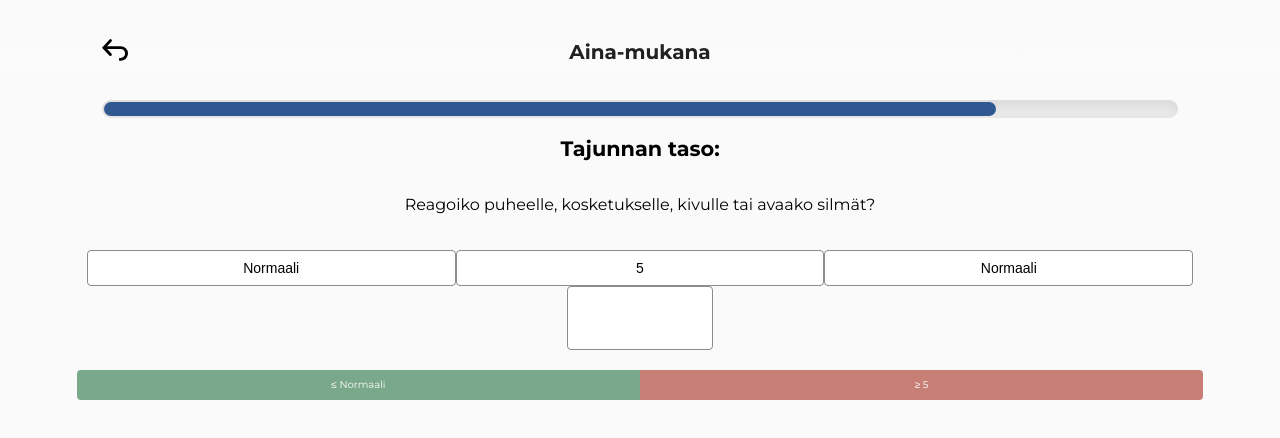
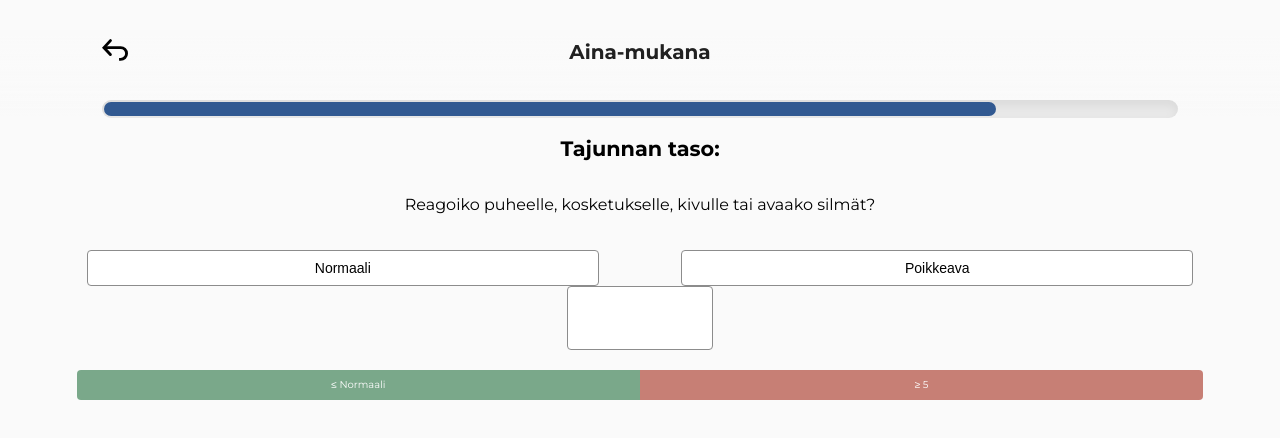
Before and after one commit to digitalents-helsinki/Sote-App, a React (Create React App) app: page /tajunnantaso in a window 1280 px wide. Shown: the top 438 px of the page. Built offline with nearby package versions, Linux system fonts and the light colour scheme.

Commit message:
Add few changes

```diff
--- a/src/Components/Button.js
+++ b/src/Components/Button.js
@@ -21,7 +21,7 @@ function Button(props) {
       [personDataKey]: value === newValue ? null : newValue
     });
 
-  console.log(props.values);
+  console.log();
   return (
     <div className="DoubleButton">
       <h2>{props.header}</h2>
@@ -42,14 +42,6 @@ function Button(props) {
           onClick={clickHandler(false)}
           value={values[1]}
         ></input>
-
-        <input
-          type="button"
-          className="double-button-inactive"
-          style={formulateButtonStyle(true)}
-          onClick={clickHandler(0)}
-          value={values[0]}
-        ></input>
       </form>
       {props.hoitoOhje && (
         <div
--- a/src/Components/Textarea.js
+++ b/src/Components/Textarea.js
@@ -2,7 +2,7 @@ import React from "react";
 
 // When implementing a Textarea component on any of the pages, pass in the State-Variables: "personData" and "setPersonData" to update the global personData variable as props. Also pass in a "name" prop to indicate what the key in the "personData" object should be.
 const scrollY = () => {
-  window.scrollTo(0, 100)
+  window.scrollTo(0, 100);
 };
 const Textarea = props => {
   return (
@@ -12,7 +12,7 @@ const Textarea = props => {
           ? "Poikkeava käytös"
           : "Poikkeavat löydökset."}
       </p>
-      <form onlick={scrollY()}>
+      <form onClick={scrollY()}>
         <textarea
           placeholder="Kirjoita tähän löydöksiäsi..."
           value={
--- a/src/Pages/TajunnantasoPage.js
+++ b/src/Pages/TajunnantasoPage.js
@@ -18,7 +18,7 @@ function TajunnantasoPage({ personData, setPersonData }) {
         name={"Tajunnan taso"}
       /> */}
       <Button
-        values={["Normaali", 5]}
+        values={["Normaali", "Poikkeava"]}
         personData={personData}
         setPersonData={setPersonData}
         name={"Tajunnan taso"}
```
